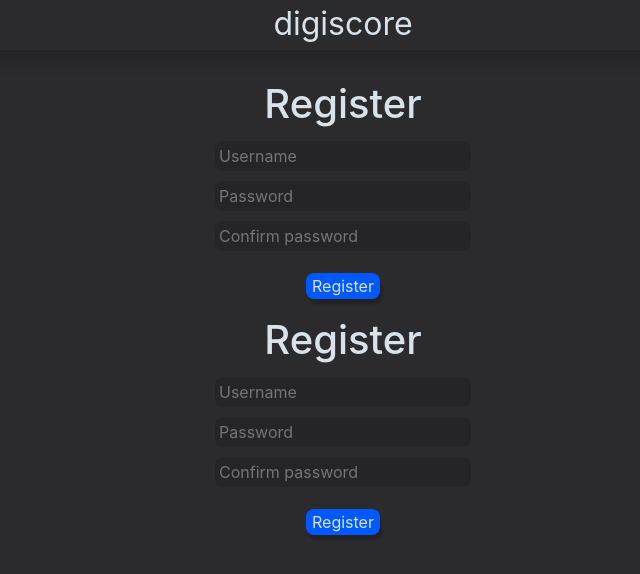
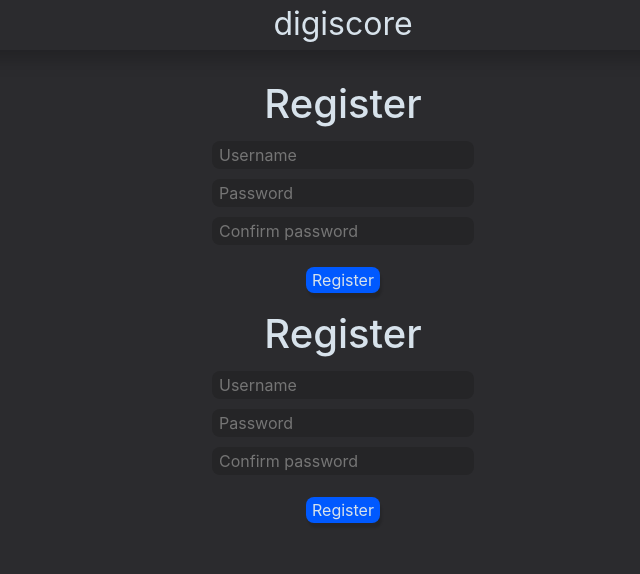
Before and after one commit to andrewaclear/HackTheValley-Fall2021, a Flask app: template templates/register.html in a window 1280 px wide. Shown: the top 574 px of the page, without its empty margins (297-937 px from the left). Run offline with Flask 2, Linux system fonts and the light colour scheme; the template is opened without the code that fills it, so the values that code supplies are empty; some libraries are stand-ins or nearby versions.

Commit message:
style updates

```diff
--- a/static/style.css
+++ b/static/style.css
@@ -12,11 +12,14 @@
     --button-radius: 8px;
     --button-color: rgb(0, 89, 255);
     --button-color-dark: rgb(9, 72, 190);
-    --button-shadow: 2px 5px 2px rgba(0,0,0,0.2);
+    --button-shadow: 2px 5px 2px rgba(0,0,0,0.12);
     --button-hover-shadow: 2px 5px 8px rgba(0,0,0,0.2);
-    --button-active-shadow: 2px 2px 2px rgba(0,0,0,0.2);
+    --button-active-shadow: 2px 2px 2px rgba(0,0,0,0.12);
 
     font-family: -apple-system, BlinkMacSystemFont, 'Segoe UI', Roboto, Oxygen, Ubuntu, Cantarell, 'Open Sans', 'Helvetica Neue', sans-serif;
+    color: var(--color);
+    transition: all 0.6s cubic-bezier(0.075, 0.82, 0.165, 1);
+    outline-width: 0 !important;
 }
 
 
@@ -66,6 +69,7 @@
     background-color: var(--bg_color-dark);
     border: 2px solid transparent;
     margin: 5px;
+    padding: 0 5px;
 }
 input.input-field:focus, input.input-field:active {
     border: 2px solid var(--button-color);
@@ -80,7 +84,7 @@
     color: var(--color);
     margin: var(--bubble-margin);
 }
-button:active {
+button:active:hover {
     box-shadow: var(--button-active-shadow);
     background-color: var(--button-color-dark);
     border-radius: var(--button-radius);
```
